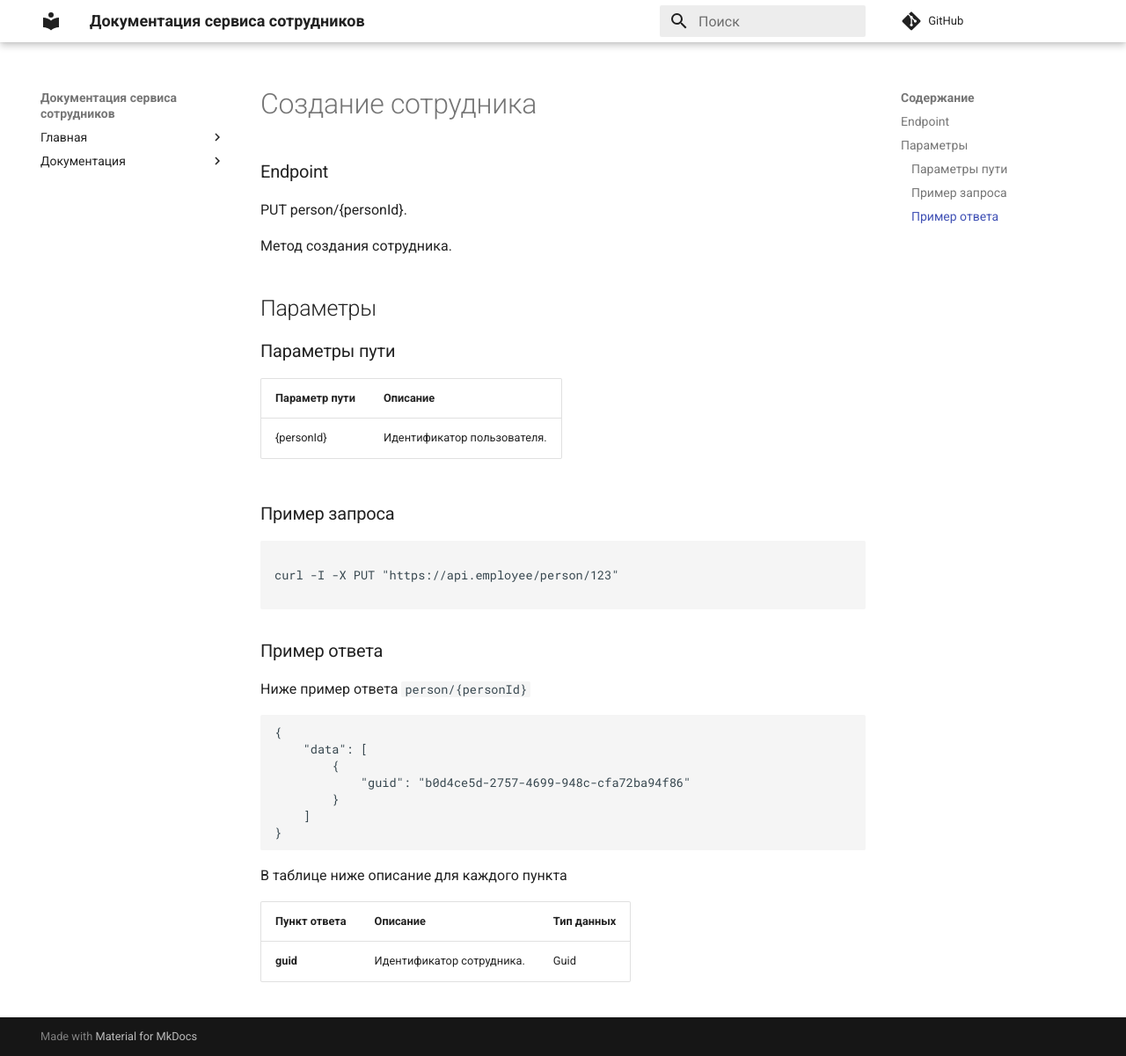
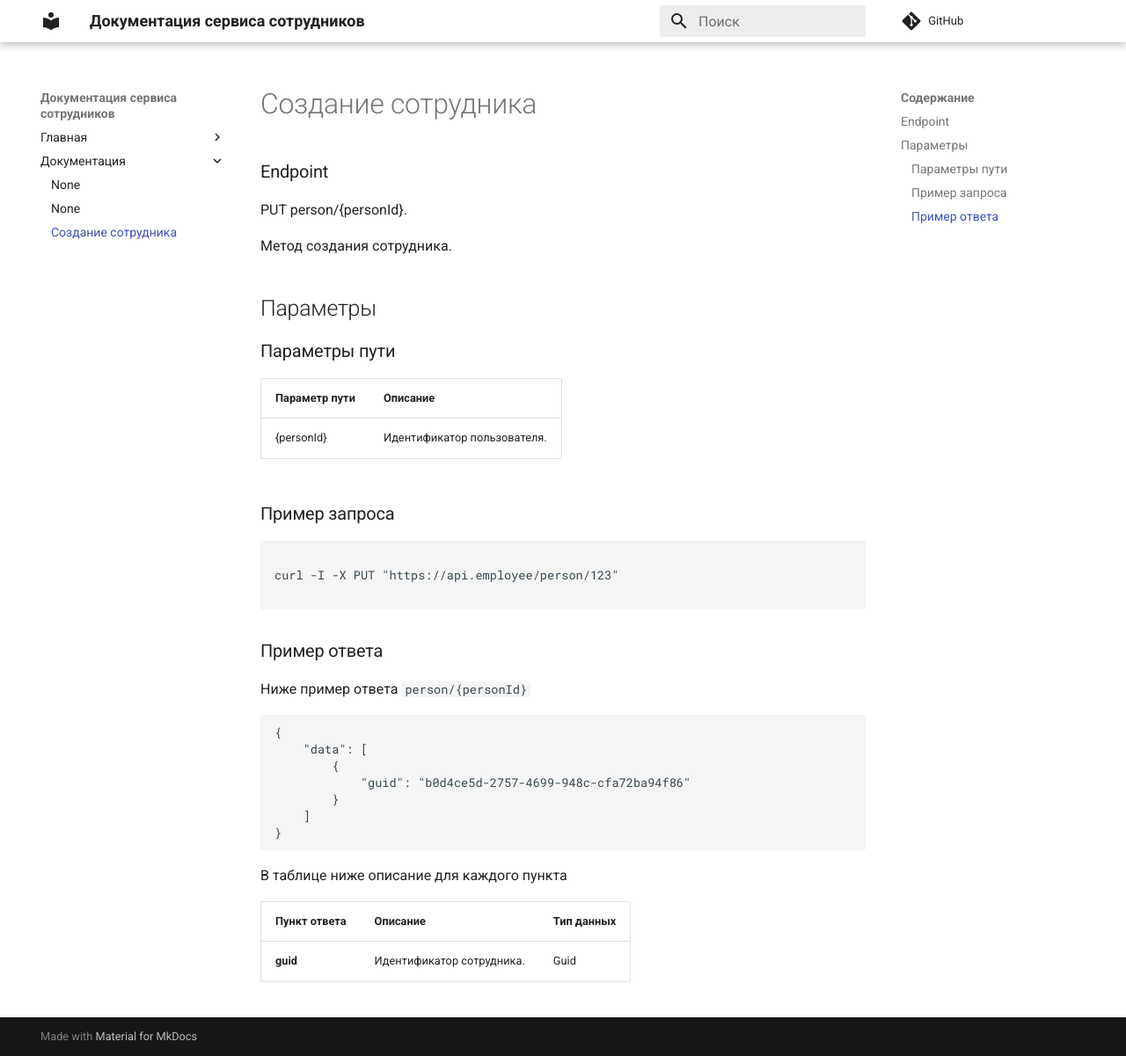
Before and after one commit to yulia633/yulia633.github.io, an MkDocs documentation site: the page built from docs/mkdocs/employee/create-person.md, in a window 1280 px wide and 1201 px high. Shown: the whole window at 88% size. Built offline with MkDocs 1.6.1 and Material for MkDocs 9.7.7, drawn with Linux system fonts in a browser that asks for light colours; comment, search, counter and statistics services are not loaded; some of the changed lines change nothing that is shown.

Commit message:
fix links

```diff
--- a/mkdocs.yaml
+++ b/mkdocs.yaml
@@ -10,9 +10,9 @@
 
 nav:
   - Главная:
-      - index.md
-      - main.md
+      - docs/mkdocs/index.md
+      - docs/mkdocs/main.md
   - Документация:
-      - employee/all.md
-      - employee/get-person.md
-      - employee/create-person.md
+      - docs/mkdocs/employee/all.md
+      - docs/mkdocs/employee/get-person.md
+      - mkdocs/employee/create-person.md
```
